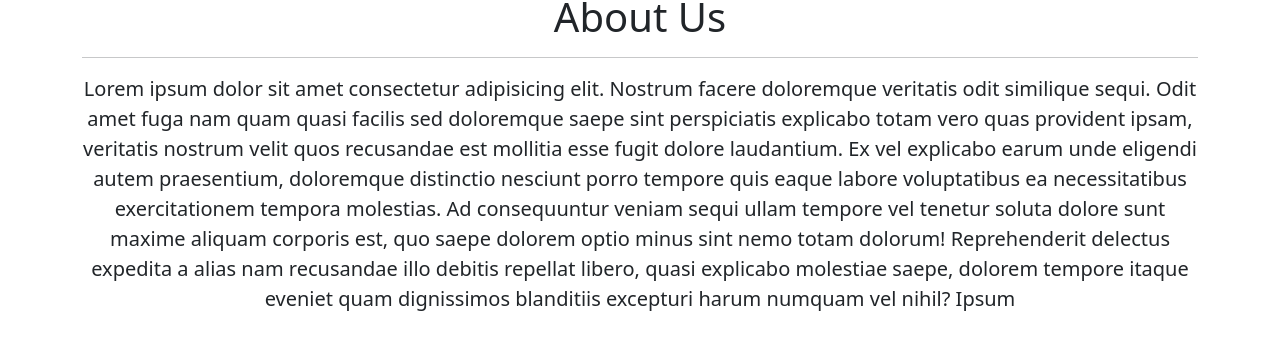
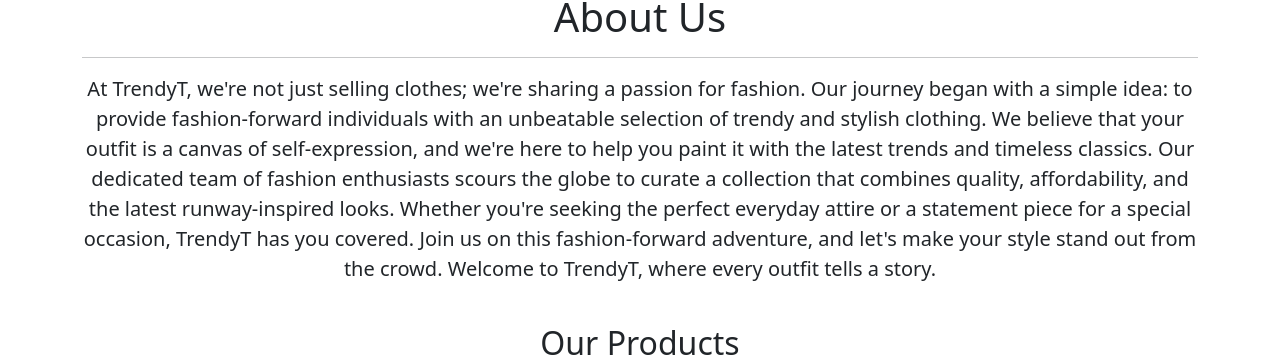
Before and after one commit to KevinAndary/Ecommerce-website, a React (Create React App) app: page /about in a window 1280 px wide. Shown: the part 130-488 px from the top of the page. Built offline with nearby package versions, Linux system fonts and the light colour scheme.

Commit message:
Update AboutPage.jsx

```diff
--- a/src/pages/AboutPage.jsx
+++ b/src/pages/AboutPage.jsx
@@ -8,19 +8,7 @@
         <h1 className="text-center">About Us</h1>
         <hr />
         <p className="lead text-center">
-          Lorem ipsum dolor sit amet consectetur adipisicing elit. Nostrum
-          facere doloremque veritatis odit similique sequi. Odit amet fuga nam
-          quam quasi facilis sed doloremque saepe sint perspiciatis explicabo
-          totam vero quas provident ipsam, veritatis nostrum velit quos
-          recusandae est mollitia esse fugit dolore laudantium. Ex vel explicabo
-          earum unde eligendi autem praesentium, doloremque distinctio nesciunt
-          porro tempore quis eaque labore voluptatibus ea necessitatibus
-          exercitationem tempora molestias. Ad consequuntur veniam sequi ullam
-          tempore vel tenetur soluta dolore sunt maxime aliquam corporis est,
-          quo saepe dolorem optio minus sint nemo totam dolorum! Reprehenderit
-          delectus expedita a alias nam recusandae illo debitis repellat libero,
-          quasi explicabo molestiae saepe, dolorem tempore itaque eveniet quam
-          dignissimos blanditiis excepturi harum numquam vel nihil? Ipsum
+          At TrendyT, we're not just selling clothes; we're sharing a passion for fashion. Our journey began with a simple idea: to provide fashion-forward individuals with an unbeatable selection of trendy and stylish clothing. We believe that your outfit is a canvas of self-expression, and we're here to help you paint it with the latest trends and timeless classics. Our dedicated team of fashion enthusiasts scours the globe to curate a collection that combines quality, affordability, and the latest runway-inspired looks. Whether you're seeking the perfect everyday attire or a statement piece for a special occasion, TrendyT has you covered. Join us on this fashion-forward adventure, and let's make your style stand out from the crowd. Welcome to TrendyT, where every outfit tells a story.
         </p>
 
         <h2 className="text-center py-4">Our Products</h2>
```
